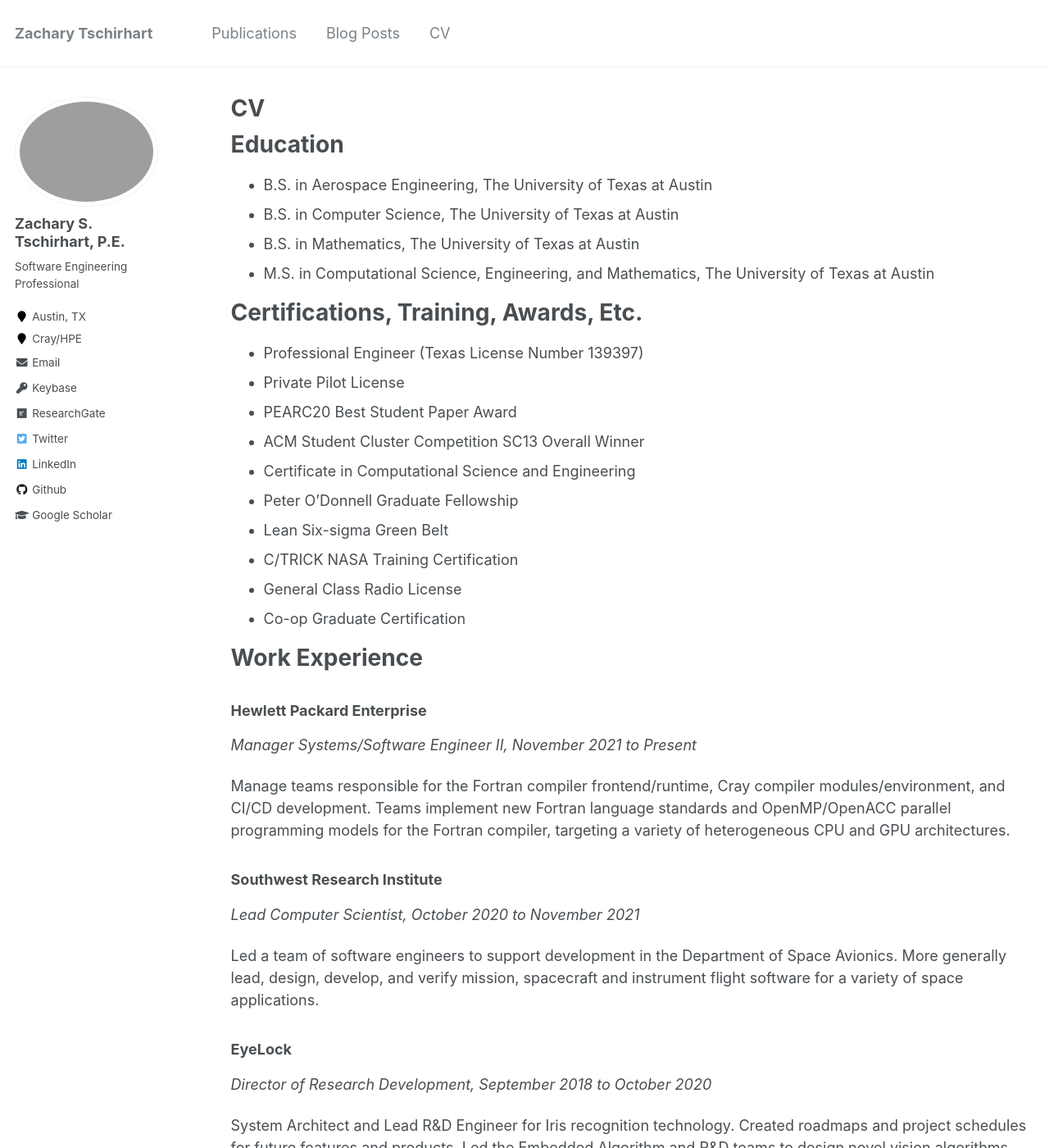
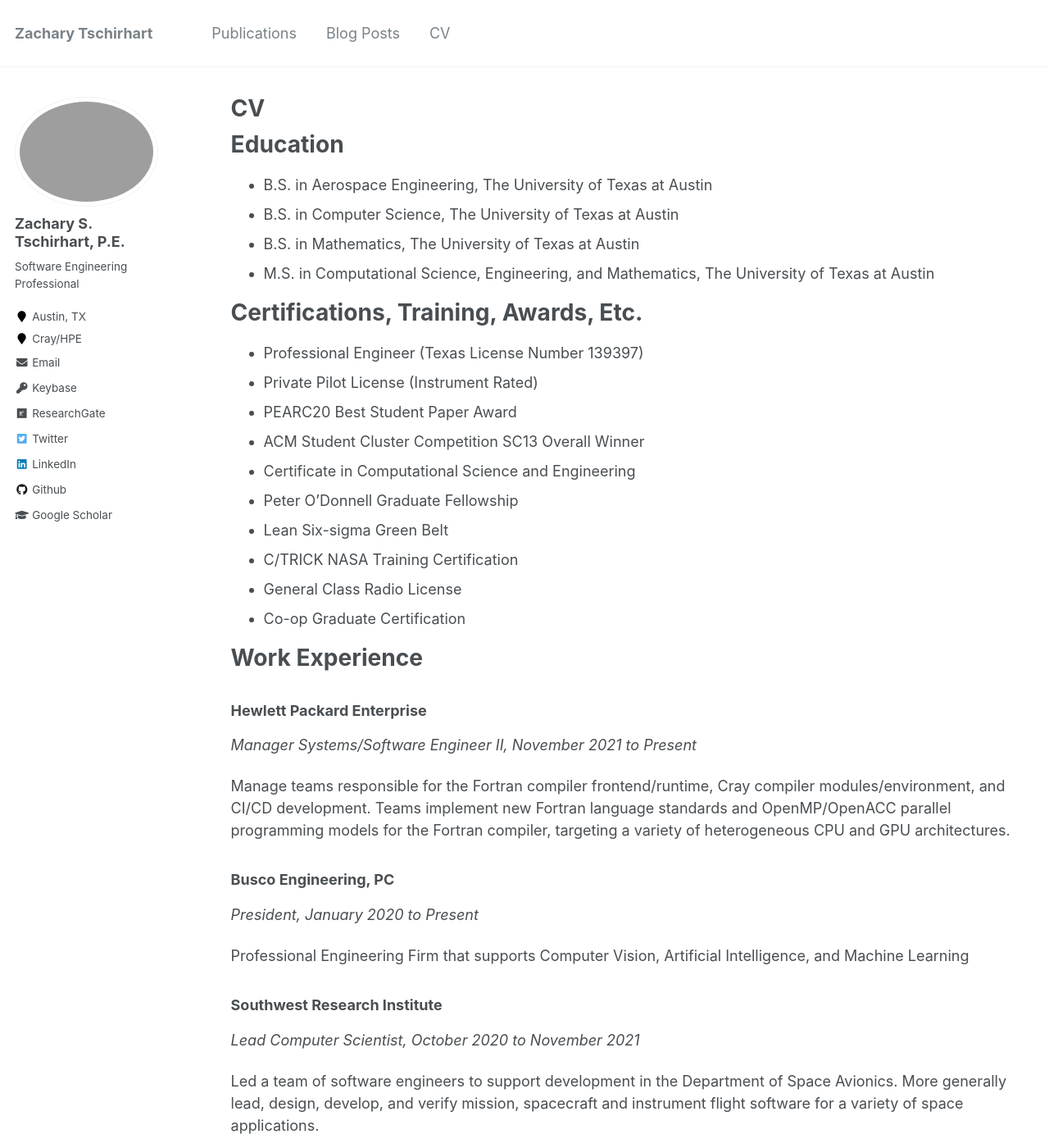
Before and after one commit to ztschir/ztschir.github.io, a Jekyll site: the page built from _pages/cv.md, in a window 1280 px wide and 1400 px high. Shown: the whole window at 82% size. Built offline with Jekyll 4.4.1, drawn with Linux system fonts in a browser that asks for light colours.

Commit message:
Update cv.md

```diff
--- a/_pages/cv.md
+++ b/_pages/cv.md
@@ -19,7 +19,7 @@ Education
 Certifications, Training, Awards, Etc.
 ======
 * Professional Engineer (Texas License Number 139397)
-* Private Pilot License
+* Private Pilot License (Instrument Rated)
 * PEARC20 Best Student Paper Award
 * ACM Student Cluster Competition SC13 Overall Winner
 * Certificate in Computational Science and Engineering
@@ -35,6 +35,11 @@ Work Experience
 _Manager Systems/Software Engineer II, November 2021 to Present_
 
 Manage teams responsible for the Fortran compiler frontend/runtime, Cray compiler modules/environment, and CI/CD development. Teams implement new Fortran language standards and OpenMP/OpenACC parallel programming models for the Fortran compiler, targeting a variety of heterogeneous CPU and GPU architectures.
+
+### Busco Engineering, PC
+_President, January 2020 to Present_
+
+Professional Engineering Firm that supports Computer Vision, Artificial Intelligence, and Machine Learning
 
 ### Southwest Research Institute
 _Lead Computer Scientist, October 2020 to November 2021_
```
